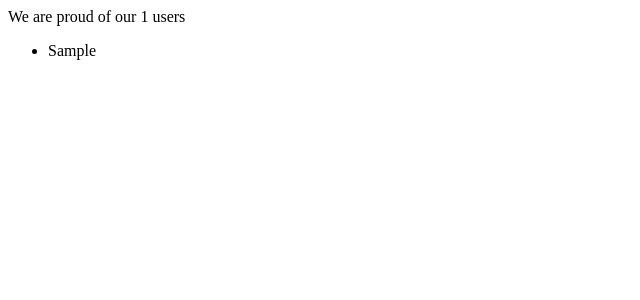
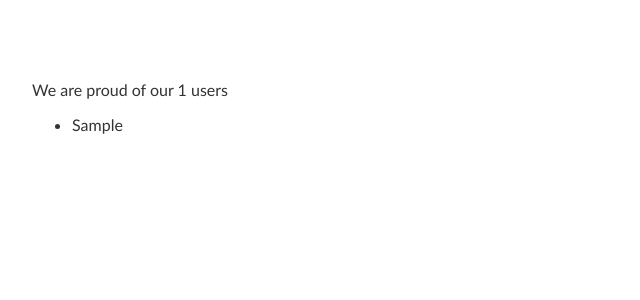
Before and after one commit to Eyongkevin/resource-share-app, a Django app: page /user/list/ in a window 1280 px wide. Shown: the top 300 px of the page, without its empty margins (0-640 px from the left). Run offline with Django 4.2, Linux system fonts and the light colour scheme; tables that the repository leaves empty hold one stand-in row (values such as "Sample post").

Commit message:
template inheritance and custom template tags

```diff
--- a/config/settings/base.py
+++ b/config/settings/base.py
@@ -85,7 +85,7 @@ USE_TZ = True
 # https://docs.djangoproject.com/en/3.2/howto/static-files/
 
 STATIC_URL = "/static/"
-
+STATICFILES_DIRS = [str(BASE_DIR / "static")]
 # Default primary key field type
 # https://docs.djangoproject.com/en/3.2/ref/settings/#default-auto-field
 
--- /dev/null
+++ b/static/css/main.css
@@ -0,0 +1,26 @@
+body {
+   margin:0;
+   padding:0;
+   font-family: 'Gill Sans', 'Gill Sans MT', Calibri, 'Trebuchet MS', sans-serif;
+}
+h1{
+   text-align: center;
+   color:blue;
+   font-size: xx-large;
+   font-weight: 200;
+}
+.container {
+   width: 100%;
+   min-height: 100%
+}
+main {
+   color: #333;
+   width: 95%;
+   min-height: 450px;
+   padding-top: 5rem;
+   padding: auto;
+   margin: 0 auto;
+}
+.inactive {
+   color:rgb(217, 111, 111)
+}
--- /dev/null
+++ b/templates/base.html
@@ -0,0 +1,22 @@
+{% load static %}
+<!DOCTYPE html>
+<html>
+  <head>
+    <meta charset="utf-8" />
+    <meta http-equiv="X-UA-Compatible" content="IE=edge" />
+    <title>{% block title %}ResourceShare{% endblock title %}</title>
+    <meta name="description" content="" />
+    <meta name="viewport" content="width=device-width, initial-scale=1" />
+    {% block stylesheet %}
+    <link rel="stylesheet" type="text/css" href="{% static 'css/main.css' %}" />
+    {% endblock stylesheet %} {% block javascript %}
+    <script type="text/js" src="{% static 'js/main.js' %}"></script>
+    {% endblock javascript %}
+  </head>
+  <body>
+    <div class="container">
+      <main>{% block content %}{% endblock content %}</main>
+      <footer></footer>
+    </div>
+  </body>
+</html>
--- /dev/null
+++ b/templates/includes/style_active_user.html
@@ -0,0 +1,5 @@
+{% load custom_filter %} {% if user.is_active %}
+<span class="active">{{user.username|cap_all_but_upper_first}}</span>
+{% else %}
+<span class="inactive">{{user.username|cap_all_but_upper_first}}</span>
+{% endif %}
--- a/templates/user/user_list.html
+++ b/templates/user/user_list.html
@@ -1,15 +1,14 @@
-{% load custom_filter %}
-<!DOCTYPE html>
+{% extends 'base.html' %}
+<!---->
+{% block title %}{{block.super}} - Users{% endblock title %}
+<!---->
+{% block content %}
+<span>We are proud of our {{ users|length }} users</span>
 
-<html>
-   <body>
-      <div>
-         <span>We are proud of our {{ users|length }} users</span>
+<ul>
+  {% for user in users %}
 
-         <ul>
-            {% for user in users %}
-            <li>{{ user.username|cap_all_but_upper_first }}</li>
-            {% endfor %}
-         </ul>
-   </body>
-</html>
+  <li>{% include 'includes/style_active_user.html' %}</li>
+  {% endfor %}
+</ul>
+{% endblock content %}
```
Also changed, not shown: templates/resources/home.html (+7 -6 lines), static/js/main.js (added).
